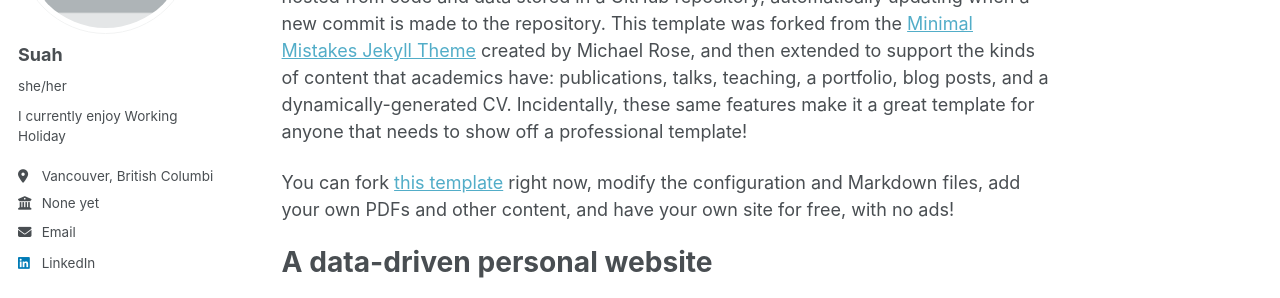
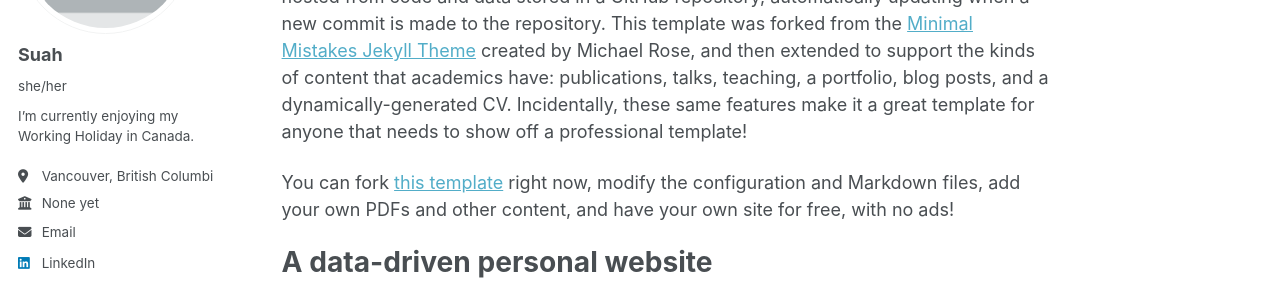
Before and after one commit to DevKnow/suah.github.io, a Jekyll site: the page built from _pages/about.md, in a window 1280 px wide. Shown: the part 242-540 px from the top of the page. Built offline with Jekyll 4.4.1, drawn with Linux system fonts in a browser that asks for light colours; a script bundle is joined from its source files by our own code; library files that are not in the unit come from our copies.

Commit message:
Update _config.yml

```diff
--- a/_config.yml
+++ b/_config.yml
@@ -12,7 +12,7 @@
 title                    : "Suah / Life in Vancouver"
 title_separator          : "-"
 name                     : &name "Suah"
-description              : &description "Your Name's academic portfolio"   # Update this with a general description of your site, this is the default if not overridden by a page
+description              : &description "Projects, notes, and musings by Suah Lee"   # Update this with a general description of your site, this is the default if not overridden by a page
 url                      : "https://devknow.github.io/suah.github.io" # The base hostname & protocol for your site e.g. "https://[your GitHub username].github.io",
                                                            # or if you already have some other page hosted on Github then use "https://[your GitHub username].github.io/[Your Repo Name]"
 baseurl                  : "" # the subpath of your site, e.g. "/blog"
@@ -26,7 +26,7 @@
   avatar           : "profile.png"
   name             : "Suah"
   pronouns         : "she/her"
-  bio              : "I currently enjoy Working Holiday"
+  bio              : "I’m currently enjoying my Working Holiday in Canada."
   location         : "Vancouver, British Columbia, Canada"
   employer         : "None yet"
   uri              : # URL
```
